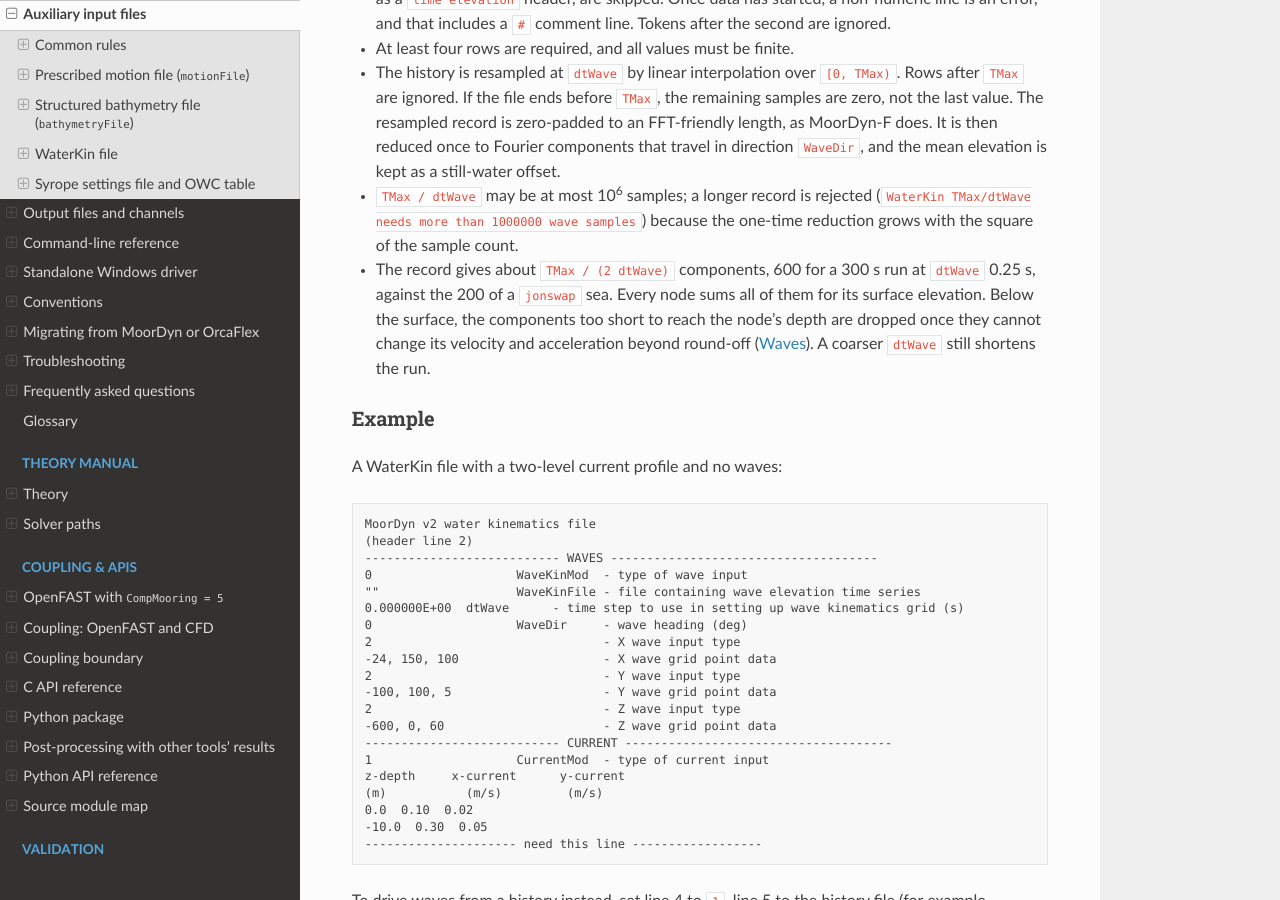
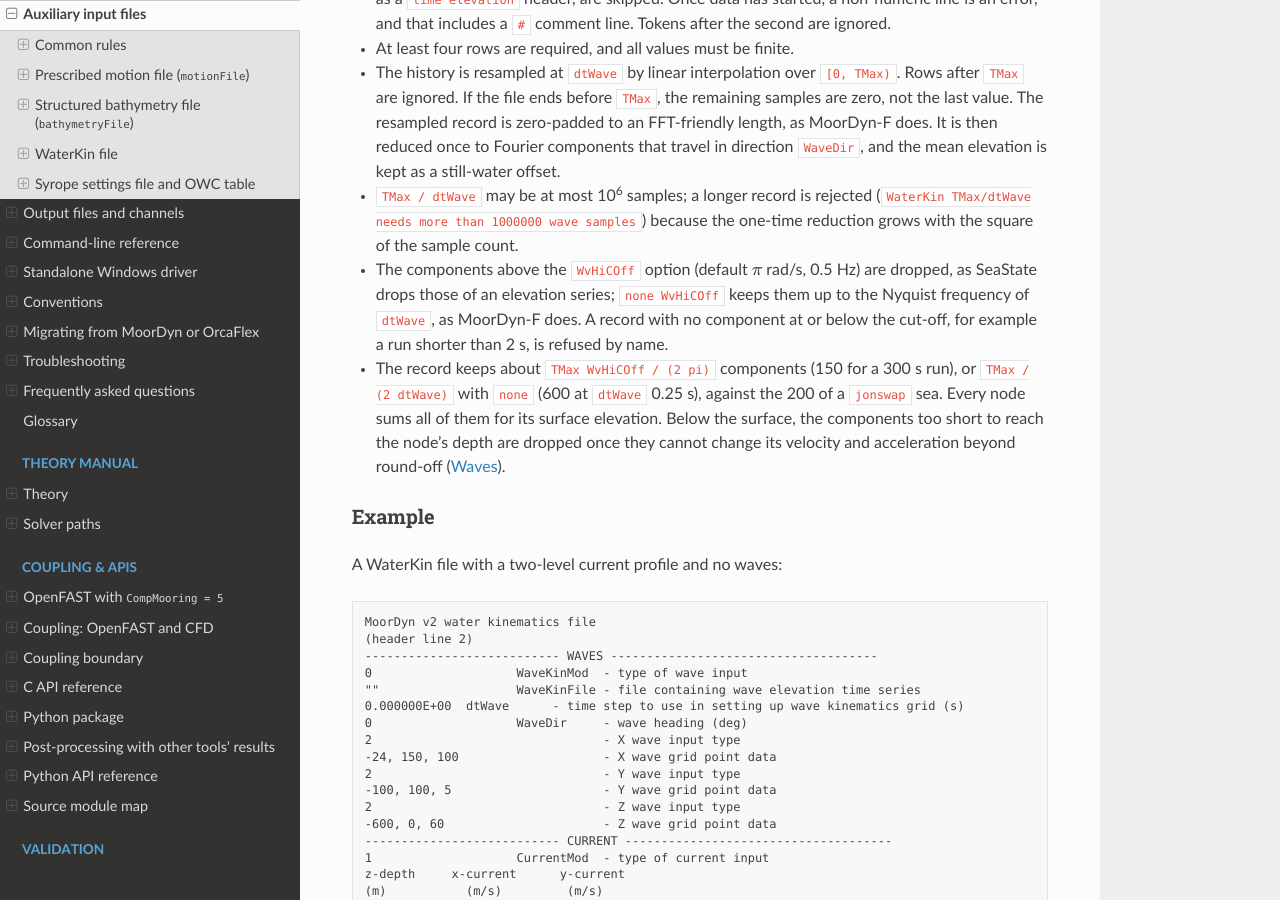
Before and after one commit to SMI-Lab-Inha/CableDyn, a Sphinx documentation site: the page built from doc/file_formats.rst, in a window 1280 px wide and 900 px high, scrolled down 8975 px. Built offline with Sphinx 7.4.7 and the Read the Docs theme 3.1.0, drawn with Linux system fonts in a browser that asks for light colours.

Commit message:
feat(waves): WvHiCOff cuts an elevation record at 0.5 Hz by default
A WaterKin WaveKinMod 1 record kept every Fourier component up to the
Nyquist frequency of dtWave: 18,000 for a one-hour record at 0.1 s, each
summed at every node for the surface elevation. Measured on a user's
600 s twin case, keeping only the components up to 0.5 Hz changed the
curvature fatigue load by 0.02 % and cut the wave time by 8.5 times.

The new OPTION WvHiCOff (rad/s, SeaState's name and meaning) drops the
components of an elevation record above it, by default pi rad/s, the
0.5 Hz at which MoorDyn-C cuts WaveKin 3; WaveKin 3 now follows the
option too (bit for bit at the default). none WvHiCOff keeps every
component, as MoorDyn-F and earlier CableDyn did. A record with no
component at or below the cut-off (a run shorter than 2 s at the
default) is refused by name. The WaveKin 3 components are stored in
preallocated arrays instead of growing by one per component.

On the 300 s lazy-wave case (1024 elements), records at dtWave 0.25 s
and 0.1 s both run in 72 s (103 s and 189 s with none), and every output
channel's standard deviation moves by at most 0.002 %.

Signed-off-by: Jae Hoon Seo <jaehoon.seo@inha.ac.kr>

```diff
--- a/doc/file_formats.rst
+++ b/doc/file_formats.rst
@@ -564,11 +564,15 @@ two columns:
 * ``TMax / dtWave`` may be at most 10\ :sup:`6` samples; a longer record is rejected
   (``WaterKin TMax/dtWave needs more than 1000000 wave samples``) because the one-time
   reduction grows with the square of the sample count.
-* The record gives about ``TMax / (2 dtWave)`` components, 600 for a 300 s run at
-  ``dtWave`` 0.25 s, against the 200 of a ``jonswap`` sea. Every node sums all of them for its
-  surface elevation. Below the surface, the components too short to reach the node's depth
-  are dropped once they cannot change its velocity and acceleration beyond round-off
-  (:ref:`theory-waves`). A coarser ``dtWave`` still shortens the run.
+* The components above the ``WvHiCOff`` option (default :math:`\pi` rad/s, 0.5 Hz) are
+  dropped, as SeaState drops those of an elevation series; ``none WvHiCOff`` keeps them up to
+  the Nyquist frequency of ``dtWave``, as MoorDyn-F does. A record with no component at or
+  below the cut-off, for example a run shorter than 2 s, is refused by name.
+* The record keeps about ``TMax WvHiCOff / (2 pi)`` components (150 for a 300 s run), or
+  ``TMax / (2 dtWave)`` with ``none`` (600 at ``dtWave`` 0.25 s), against the 200 of a
+  ``jonswap`` sea. Every node sums all of them for its surface elevation. Below the surface,
+  the components too short to reach the node's depth are dropped once they cannot change its
+  velocity and acceleration beyond round-off (:ref:`theory-waves`).
 
 Example
 ~~~~~~~
--- a/doc/migrating.rst
+++ b/doc/migrating.rst
@@ -123,7 +123,9 @@ Keyword map
    * - ``kBot``, ``cBot``, seabed friction coefficient
      - ``kBot``, ``cBot``, ``frictionMu`` (alias ``mu``)
    * - ``WaterKin`` file (``CurrentMod 1``, ``WaveKinMod 1``)
-     - same file; ``WaveKinMod 2`` and ``SEASTATE`` only when coupled to OpenFAST
+     - same file; ``WaveKinMod 2`` and ``SEASTATE`` only when coupled to OpenFAST. An
+       elevation record keeps its components up to ``WvHiCOff`` (default 0.5 Hz); give
+       ``none WvHiCOff`` to keep all of them, as MoorDyn-F does
    * - ``FAILURE``, ``CONTROL`` sections
      - ``FAILURE`` on ``EI = 0`` decks, standalone and in OpenFAST (a deck with a finite-EI
        cable rejects it); ``CONTROL`` on ``EI = 0`` lines and finite-EI cables in OpenFAST, not
--- a/doc/theory.rst
+++ b/doc/theory.rst
@@ -902,7 +902,8 @@ ratios :math:`\cosh k(z' + h)/\sinh kh` and :math:`\sinh k(z' + h)/\sinh kh` fal
 bounds the rest of each sum. The sums stop once those bounds are below half an ulp of the
 magnitudes already summed. A deep point therefore skips the short components that have
 decayed to nothing there, and the result changes at round-off only. This matters for an
-elevation history, whose :math:`T_{max}/(2\,\Delta t_{wave})` components reach the Nyquist
+elevation history, which keeps its components up to the ``WvHiCOff`` cut-off (0.5 Hz by
+default) or, with ``none``, all :math:`T_{max}/(2\,\Delta t_{wave})` of them up to the Nyquist
 frequency of ``dtWave``.
 
 **Regular nonlinear waves.** A ``stream`` wave is Dean's stream-function wave
```
Also changed, not shown: CHANGELOG.md (+7 -0 lines), doc/driver_format.md (+2 -2 lines), doc/options.rst (+10 -0 lines), 6 other files.
